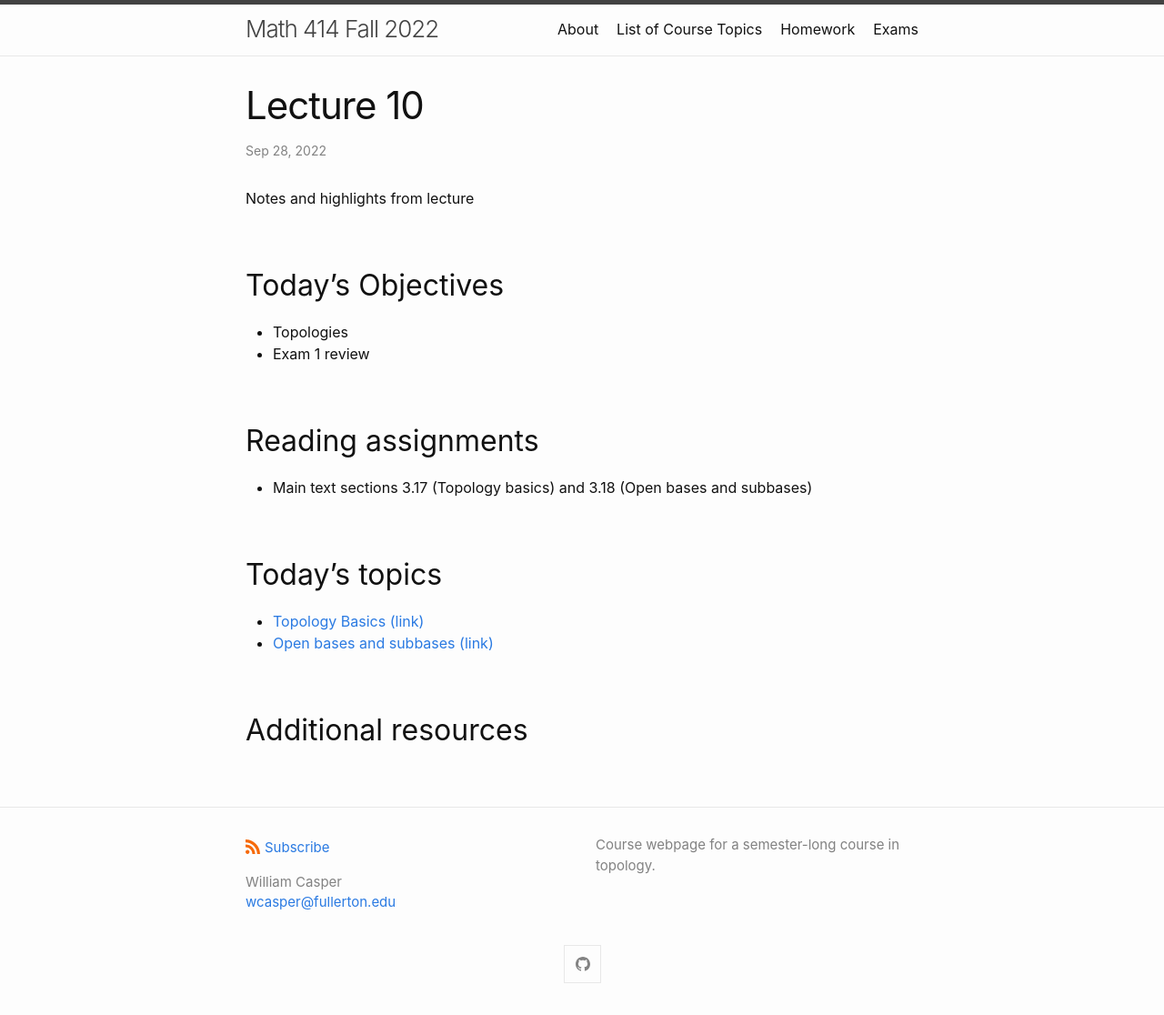
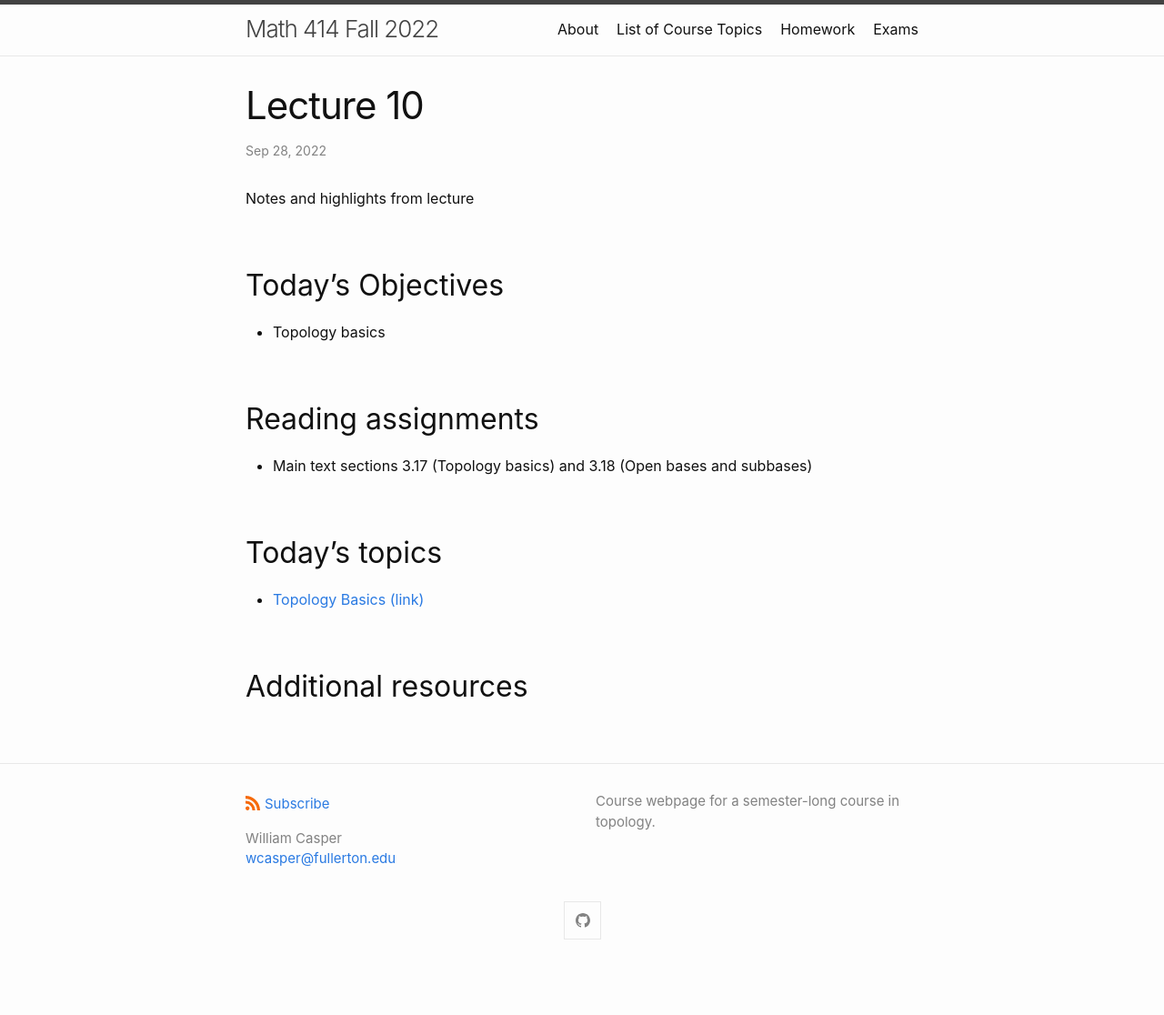
Before and after one commit to wcasper/math414fall2022, a Jekyll site: the page built from _posts/2022-09-28-Week-6-Lecture-10.md, in a window 1280 px wide. Shown: the whole page at 91% size. Built offline with Jekyll 4.4.1, drawn with Linux system fonts in a browser that asks for light colours; after the commit the page ends 1068 px from its top, so only the background shows below that.

Commit message:
updated covered material

```diff
--- a/_posts/2022-09-28-Week-6-Lecture-10.md
+++ b/_posts/2022-09-28-Week-6-Lecture-10.md
@@ -7,8 +7,7 @@ Notes and highlights from lecture
 
 ## Today's Objectives
 
-* Topologies
-* Exam 1 review
+* Topology basics
 
 ## Reading assignments
 
@@ -16,6 +15,5 @@ Notes and highlights from lecture
 
 ## Today's topics
 * <a target="_parent" href="https://wcasper.github.io/math414fall2022/topics/014-topology-basics.html">Topology Basics (link)</a>
-* <a target="_parent" href="https://wcasper.github.io/math414fall2022/topics/015-open-bases.html">Open bases and subbases (link)</a>
 
 ## Additional resources
```
